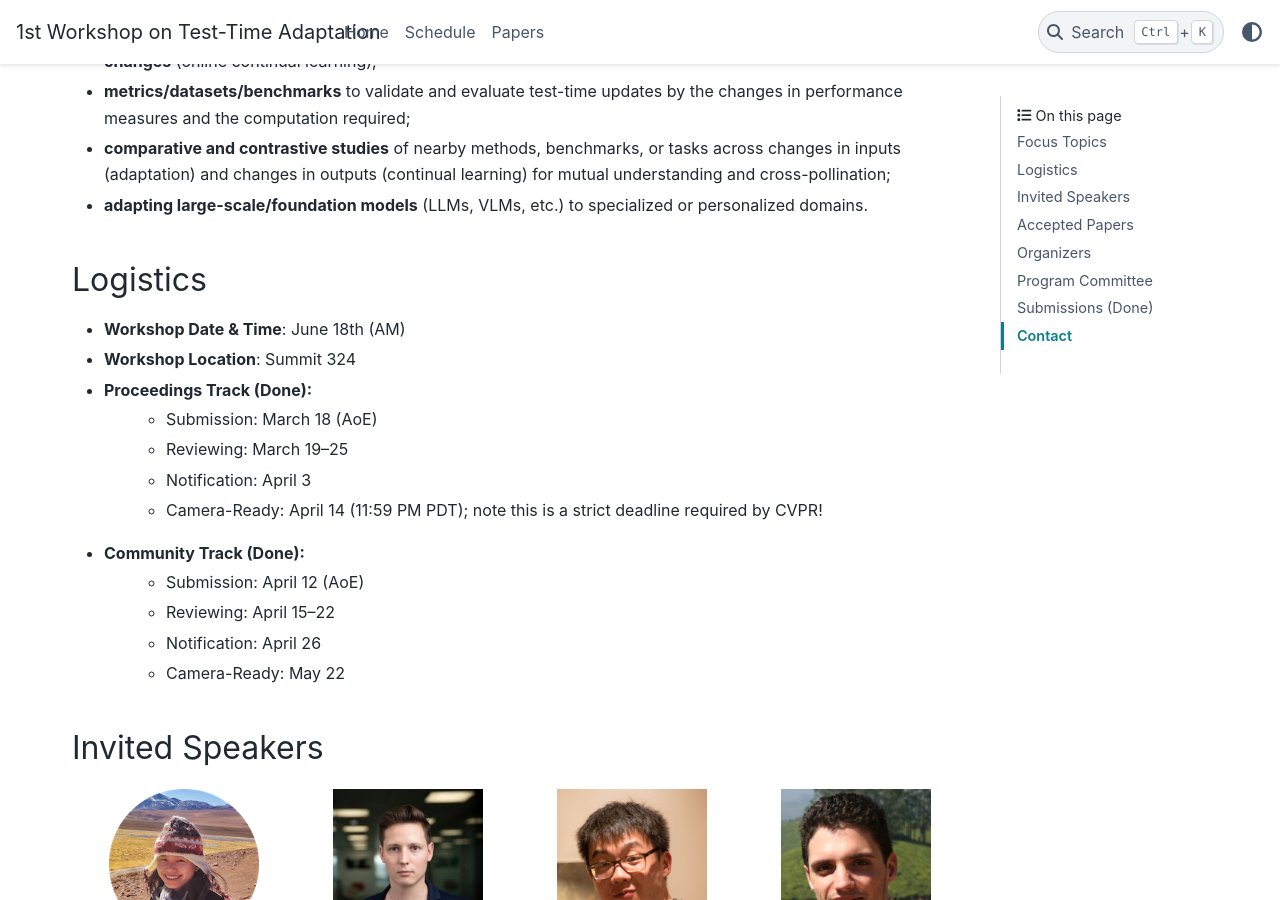
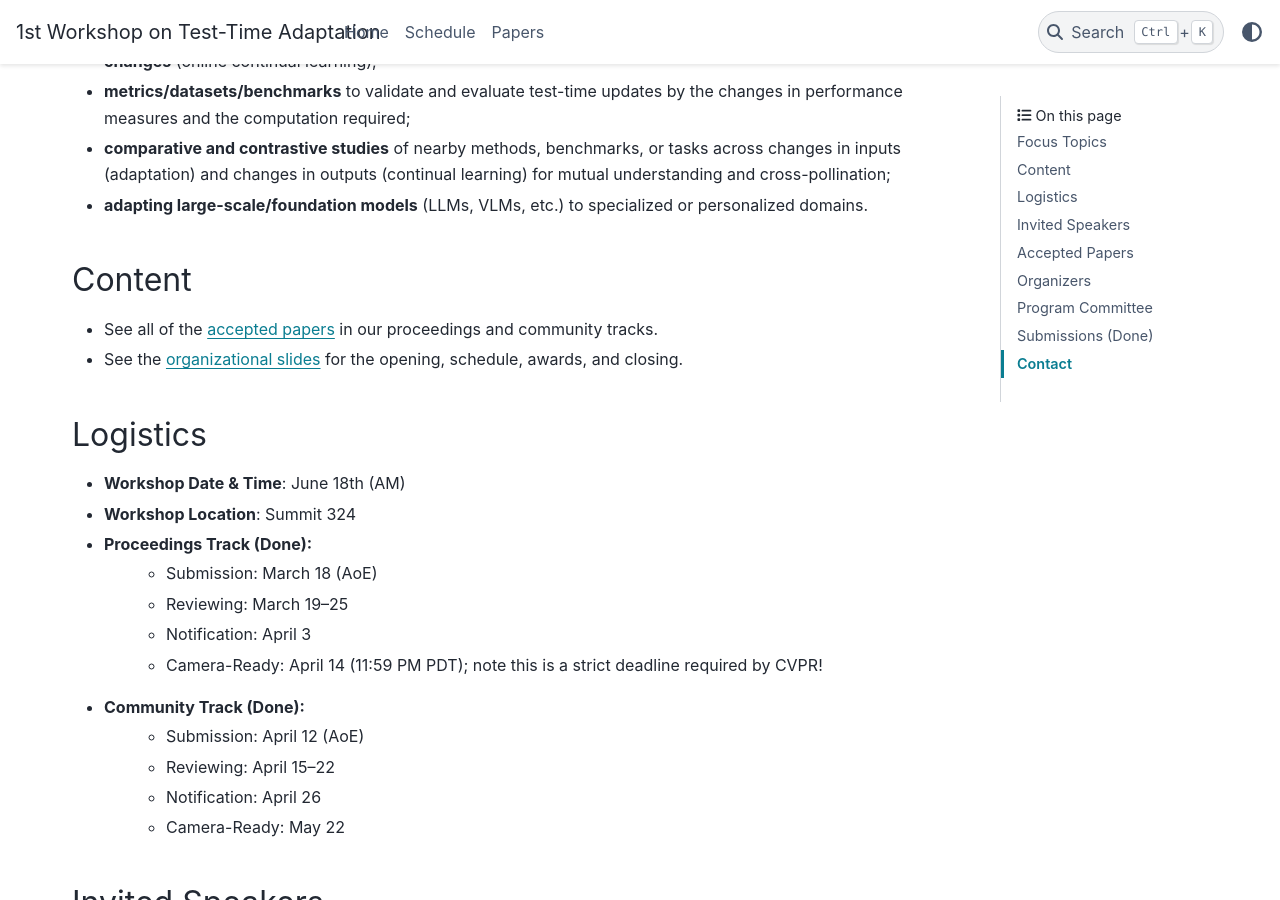
Before and after one commit to tta-icml2025/tta-icml2025.github.io, a Sphinx documentation site: the page built from docs/source/index.rst, in a window 1280 px wide and 900 px high, scrolled down 1211 px. Built offline with Sphinx 7.4.7 and the PyData theme 0.15.4, drawn with Linux system fonts in a browser that asks for light colours.

Commit message:
point to accepted content, share organizational slides, and announce best papers

```diff
--- a/docs/source/index.rst
+++ b/docs/source/index.rst
@@ -27,6 +27,14 @@ We have invited speakers and we invite contributions on the topic of test-time u
 - **metrics/datasets/benchmarks** to validate and evaluate test-time updates by the changes in performance measures and the computation required;
 - **comparative and contrastive studies** of nearby methods, benchmarks, or tasks across changes in inputs (adaptation) and changes in outputs (continual learning) for mutual understanding and cross-pollination;
 - **adapting large-scale/foundation models** (LLMs, VLMs, etc.) to specialized or personalized domains.
+
+Content
+-------
+
+- See all of the `accepted papers`_  in our proceedings and community tracks.
+- See the `organizational slides`_ for the opening, schedule, awards, and closing.
+
+  .. _organizational slides: https://docs.google.com/presentation/d/19IYCYIjSSLfsP-wo1F1nBjju6amv_tRdlgMtueTCKYQ
 
 Logistics
 ---------
```
Also changed, not shown: docs/source/papers.rst (+6 -1 lines).
